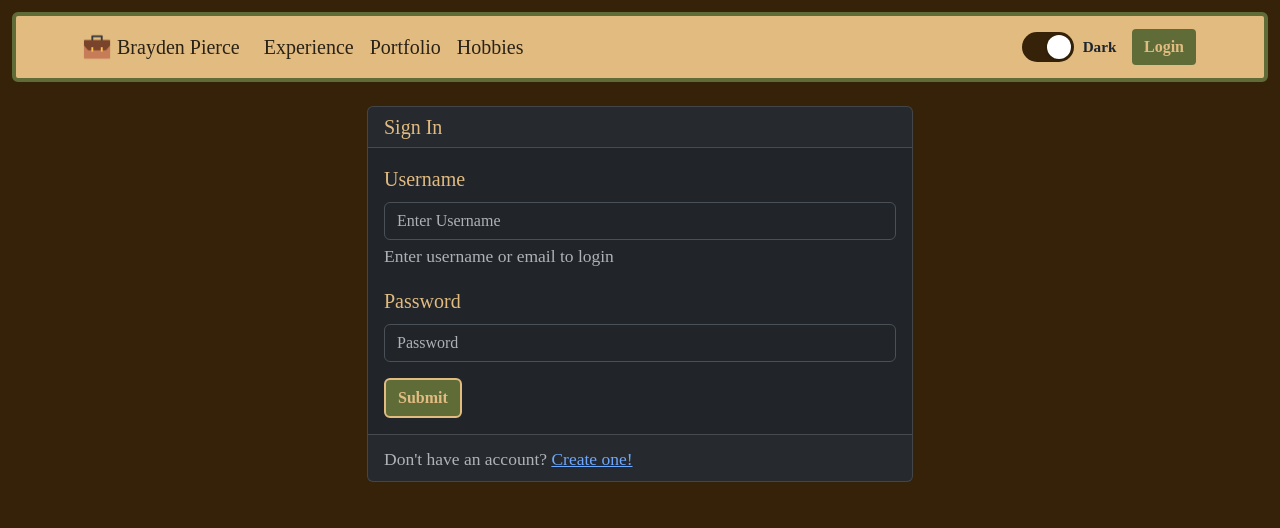
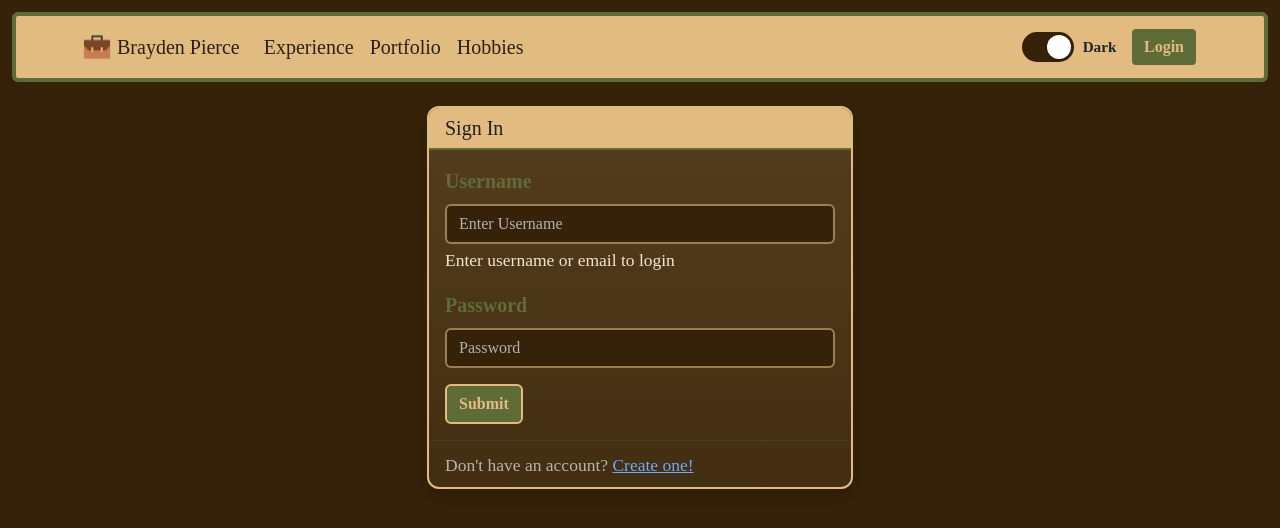
Before and after one commit to BraydenPierce/My-Portfolio-Webpage, a React (Create React App) app in the folder frontend/: page /login in a window 1280 px wide. Shown: the top 528 px of the page. Built offline with nearby package versions, Linux system fonts and the light colour scheme; no server answers.

Commit message:
update: my forms now follow my site's theme

```diff
--- a/frontend/src/index.css
+++ b/frontend/src/index.css
@@ -9,17 +9,6 @@
   --bs-tertiary-rgb: 96, 108, 56;
 }
 
-/* #region Dark Mode General*/
-
-[data-bs-theme="dark"] {
-  --bs-primary: #352208;
-  --bs-primary-rgb: 53, 34, 8;
-  --bs-secondary: #e1bb80;
-  --bs-secondary-rgb: 225, 187, 128;
-  --bs-body-color: var(--bs-secondary);
-}
-
-/* #endregion */
 
 body {
   margin: 0;
@@ -47,8 +36,18 @@ code {
   background-color: var(--bs-tertiary);
 }
 
+/* #region Dark Mode General*/
+
+[data-bs-theme="dark"] {
+  --bs-primary: #352208;
+  --bs-primary-rgb: 53, 34, 8;
+  --bs-secondary: #e1bb80;
+  --bs-secondary-rgb: 225, 187, 128;
+  --bs-body-color: var(--bs-secondary);
+}
+/* #endregion */
+
 /* #region NavBar */
-
 .custom-navbar {
   width: calc(100% - 1.5rem);
   max-width: 1600px;
@@ -127,13 +126,10 @@ code {
     outline: 2px solid #fff;
     outline-offset: 2px;
   }
-
   /* #endregion */
-
 /* #endregion */
 
 /* #region Accordion */
-
 .accordion {
   --bs-accordion-bg: var(--bs-primary);
   --bs-accordion-color: #1f1f1f;
@@ -156,11 +152,9 @@ code {
 .accordion .accordion-button::after {
   filter: brightness(0);
 }
-
 /* #endregion */
 
 /* #region Github Cards */
-
 .portfolio-card {
   background-color: var(--bs-primary);
   border: 2px solid var(--bs-tertiary);
@@ -229,11 +223,9 @@ color: #f3e4cd;
 [data-bs-theme="dark"] .portfolio-card:hover {
   box-shadow: 0 0 24px rgba(225, 187, 128, 0.18);
 }
-
 /* #endregion */
 
 /* #region Pagination */
-
 .pagination {
   --bs-pagination-color: var(--bs-tertiary);
   --bs-pagination-bg: var(--bs-primary);
@@ -280,11 +272,9 @@ color: #f3e4cd;
   --bs-pagination-disabled-bg: rgba(var(--bs-primary-rgb), 0.8);
   --bs-pagination-disabled-border-color: rgba(var(--bs-secondary-rgb), 0.35);
 }
-
 /* #endregion */
 
 /* #region Buttons */
-
 .btn {
   border-width: 2px;
   font-weight: 600;
@@ -340,11 +330,9 @@ color: #f3e4cd;
   --bs-btn-disabled-color: rgba(var(--bs-secondary-rgb), 0.45);
   --bs-btn-disabled-border-color: rgba(var(--bs-secondary-rgb), 0.45);
 }
-
 /* #endregion */
 
 /* #region Hobby Containers */
-
 .hobby-section {
   background-color: var(--bs-primary);
   border: 2px solid var(--bs-tertiary);
@@ -427,5 +415,85 @@ color: #f3e4cd;
 [data-bs-theme="dark"] .hobby-section:hover {
   box-shadow: 0 0 24px rgba(var(--bs-secondary-rgb), 0.18);
 }
+/* #endregion */
 
+/* #region Forms */
+.auth-shell {
+  max-width: 900px;
+}
+
+.auth-card {
+  background: linear-gradient(
+    180deg,
+    rgba(var(--bs-secondary-rgb), 0.18),
+    rgba(var(--bs-secondary-rgb), 0.08)
+  );
+  border: 2px solid var(--bs-tertiary);
+  border-radius: 12px;
+  overflow: hidden;
+  box-shadow: 0 0 16px rgba(0, 0, 0, 0.12);
+}
+
+.auth-card-header {
+  background-color: var(--bs-tertiary);
+  color: var(--bs-primary);
+  border-bottom: 2px solid var(--bs-tertiary);
+}
+
+.auth-card .card-body,
+.auth-card .card-footer {
+  background-color: transparent;
+}
+
+.auth-card .form-label {
+  color: var(--bs-tertiary);
+  font-weight: 600;
+}
+
+.auth-input {
+  background-color: var(--bs-primary);
+  border: 2px solid rgba(var(--bs-tertiary-rgb), 0.55);
+  color: #1f1f1f;
+}
+
+.auth-input:focus {
+  border-color: var(--bs-tertiary);
+  box-shadow: 0 0 0 0.2rem rgba(var(--bs-tertiary-rgb), 0.2);
+  background-color: var(--bs-primary);
+  color: #1f1f1f;
+}
+
+.auth-helper-text {
+  color: rgba(31, 31, 31, 0.75);
+}
+
+.auth-card .card-footer {
+  border-top: 1px solid rgba(var(--bs-tertiary-rgb), 0.25);
+  color: #1f1f1f;
+}
+
+[data-bs-theme="dark"] .auth-card {
+  border-color: var(--bs-secondary);
+}
+
+[data-bs-theme="dark"] .auth-card-header {
+  background-color: var(--bs-secondary);
+  color: #1f1f1f;
+}
+
+[data-bs-theme="dark"] .auth-input {
+  background-color: var(--bs-primary);
+  border-color: rgba(var(--bs-secondary-rgb), 0.55);
+  color: var(--bs-secondary);
+}
+
+[data-bs-theme="dark"] .auth-input:focus {
+  border-color: var(--bs-secondary);
+  box-shadow: 0 0 0 0.2rem rgba(var(--bs-secondary-rgb), 0.22);
+}
+
+[data-bs-theme="dark"] .auth-helper-text,
+[data-bs-theme="dark"] .auth-card .card-footer {
+  color: #f3e4cd;
+}
 /* #endregion */
--- a/frontend/src/pages/login.jsx
+++ b/frontend/src/pages/login.jsx
@@ -50,23 +50,24 @@ async function handleSubmit(e) {
   };
 
   return (
-    <Container className="mt-4">
+    <Container className="mt-4 auth-shell">
       <Row className="justify-content-md-center">
         <Col xs={12} md={6}>
-          <Card>
-            <Card.Header as="h5">Sign In</Card.Header>
+          <Card className="auth-card shadow">
+            <Card.Header as="h5" className="auth-card-header">Sign In</Card.Header>
             <Card.Body>
               <Form onSubmit={handleSubmit}>
                 <Form.Group className="mb-3" controlId="formBasicUsername">
                   <Form.Label>Username</Form.Label>
                   <Form.Control
+                    className="auth-input"
                     type="text"
                     placeholder="Enter Username"
                     value={form.username}
                     required
                     onChange={(e) => updateForm({ username: e.target.value })}
                   />
-                  <Form.Text className="text-muted">
+                  <Form.Text className="auth-helper-text">
                     Enter username or email to login
                   </Form.Text>
                 </Form.Group>
@@ -74,6 +75,7 @@ async function handleSubmit(e) {
                 <Form.Group className="mb-3" controlId="formBasicPassword">
                   <Form.Label>Password</Form.Label>
                   <Form.Control
+                    className="auth-input"
                     type="password"
                     placeholder="Password"
                     value={form.password}
--- a/frontend/src/pages/register.jsx
+++ b/frontend/src/pages/register.jsx
@@ -64,16 +64,19 @@ const Register = () => {
   };
 
   return (
-    <Container className="mt-4">
+    <Container className="mt-4 auth-shell">
       <Row className="justify-content-md-center">
         <Col md={6}>
-          <Card>
-            <Card.Header as="h5">Register an Account</Card.Header>
+          <Card className="auth-card shadow">
+            <Card.Header as="h5" className="auth-card-header">
+              Register an Account
+            </Card.Header>
             <Card.Body>
               <Form onSubmit={handleSubmit}>
                 <Form.Group className="mb-3" controlId="formGridUserName">
                   <Form.Label>Username</Form.Label>
                   <Form.Control
+                    className="auth-input"
                     type="text"
                     name="userName"
                     value={form.username}
@@ -86,6 +89,7 @@ const Register = () => {
                 <Form.Group className="mb-3" controlId="formGridEmail">
                   <Form.Label>Email Address</Form.Label>
                   <Form.Control
+                    className="auth-input"
                     type="email"
                     name="email"
                     value={form.email}
@@ -98,6 +102,7 @@ const Register = () => {
                 <Form.Group className="mb-3" controlId="formGridPassword">
                   <Form.Label>Password</Form.Label>
                   <Form.Control
+                    className="auth-input"
                     type="password"
                     name="password"
                     value={form.password}
@@ -107,12 +112,10 @@ const Register = () => {
                   />
                 </Form.Group>
 
-                <Form.Group
-                  className="mb-3"
-                  controlId="formGridConfirmPassword"
-                >
+                <Form.Group className="mb-3" controlId="formGridConfirmPassword">
                   <Form.Label>Confirm Password</Form.Label>
                   <Form.Control
+                    className="auth-input"
                     type="password"
                     name="confirmPassword"
                     value={form.confirmPassword}
@@ -127,8 +130,8 @@ const Register = () => {
                 </Button>
               </Form>
             </Card.Body>
-            <Card.Footer>
-              <small className="text-muted">
+            <Card.Footer className="auth-card-footer">
+              <small className="auth-helper-text">
                 Already have an account?{" "}
                 <a
                   href="/login"
```
